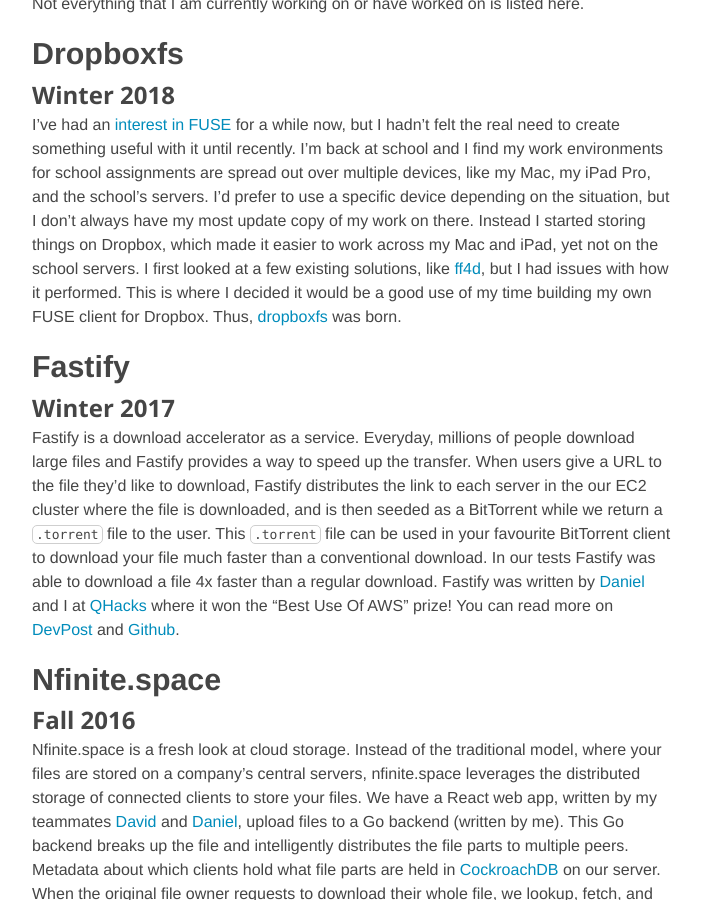
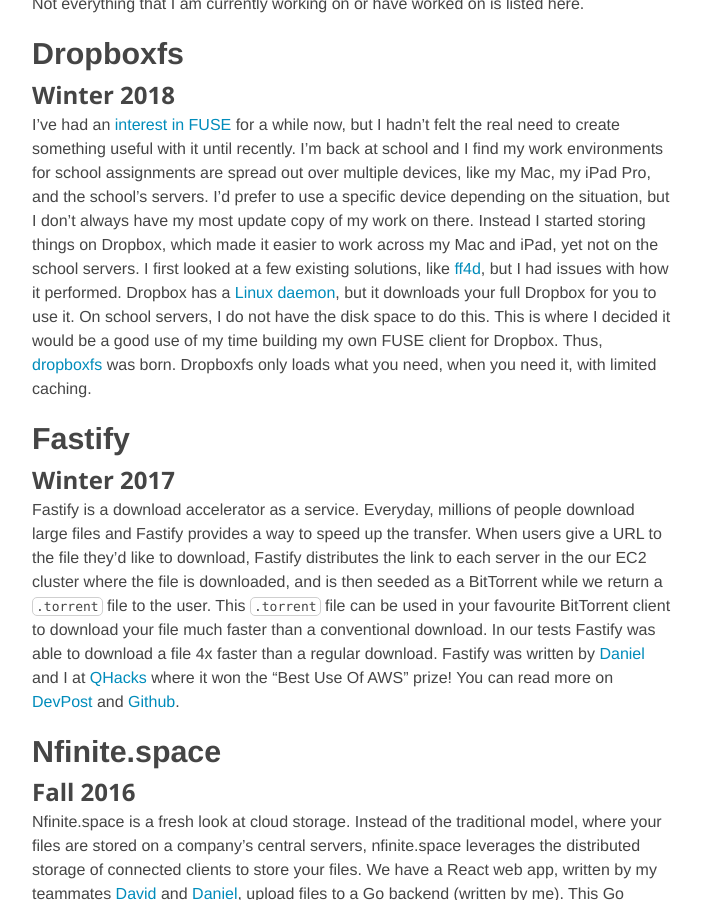
Before and after one commit to Melinysh/melinysh.github.io, a Jekyll site: the page built from projects.md, in a window 1280 px wide and 900 px high, scrolled down 548 px. Shown: the whole window, without its empty margins (288-990 px from the left). Built offline with Jekyll 4.4.1, drawn with Linux system fonts in a browser that asks for light colours; nearby versions of some CDN libraries.

Commit message:
Make note about dropboxd

```diff
--- a/projects.md
+++ b/projects.md
@@ -11,7 +11,7 @@
 Winter 2018
 -------
 
-I've had an [interest in FUSE](https://melinysh.me/go,/fuse/2016/12/31/exploring-go-fuse.html) for a while now, but I hadn't felt the real need to create something useful with it until recently. I'm back at school and I find my work environments for school assignments are spread out over multiple devices, like my Mac, my iPad Pro, and the school's servers. I'd prefer to use a specific device depending on the situation, but I don't always have my most update copy of my work on there. Instead I started storing things on Dropbox, which made it easier to work across my Mac and iPad, yet not on the school servers. I first looked at a few existing solutions, like [ff4d](https://github.com/realriot/ff4d), but I had issues with how it performed. This is where I decided it would be a good use of my time building my own FUSE client for Dropbox. Thus, [dropboxfs](https://github.com/Melinysh/dropboxfs) was born.
+I've had an [interest in FUSE](https://melinysh.me/go,/fuse/2016/12/31/exploring-go-fuse.html) for a while now, but I hadn't felt the real need to create something useful with it until recently. I'm back at school and I find my work environments for school assignments are spread out over multiple devices, like my Mac, my iPad Pro, and the school's servers. I'd prefer to use a specific device depending on the situation, but I don't always have my most update copy of my work on there. Instead I started storing things on Dropbox, which made it easier to work across my Mac and iPad, yet not on the school servers. I first looked at a few existing solutions, like [ff4d](https://github.com/realriot/ff4d), but I had issues with how it performed. Dropbox has a [Linux daemon](https://www.dropbox.com/install-linux), but it downloads your full Dropbox for you to use it. On school servers, I do not have the disk space to do this. This is where I decided it would be a good use of my time building my own FUSE client for Dropbox. Thus, [dropboxfs](https://github.com/Melinysh/dropboxfs) was born. Dropboxfs only loads what you need, when you need it, with limited caching.
 
 Fastify
 ======
```
